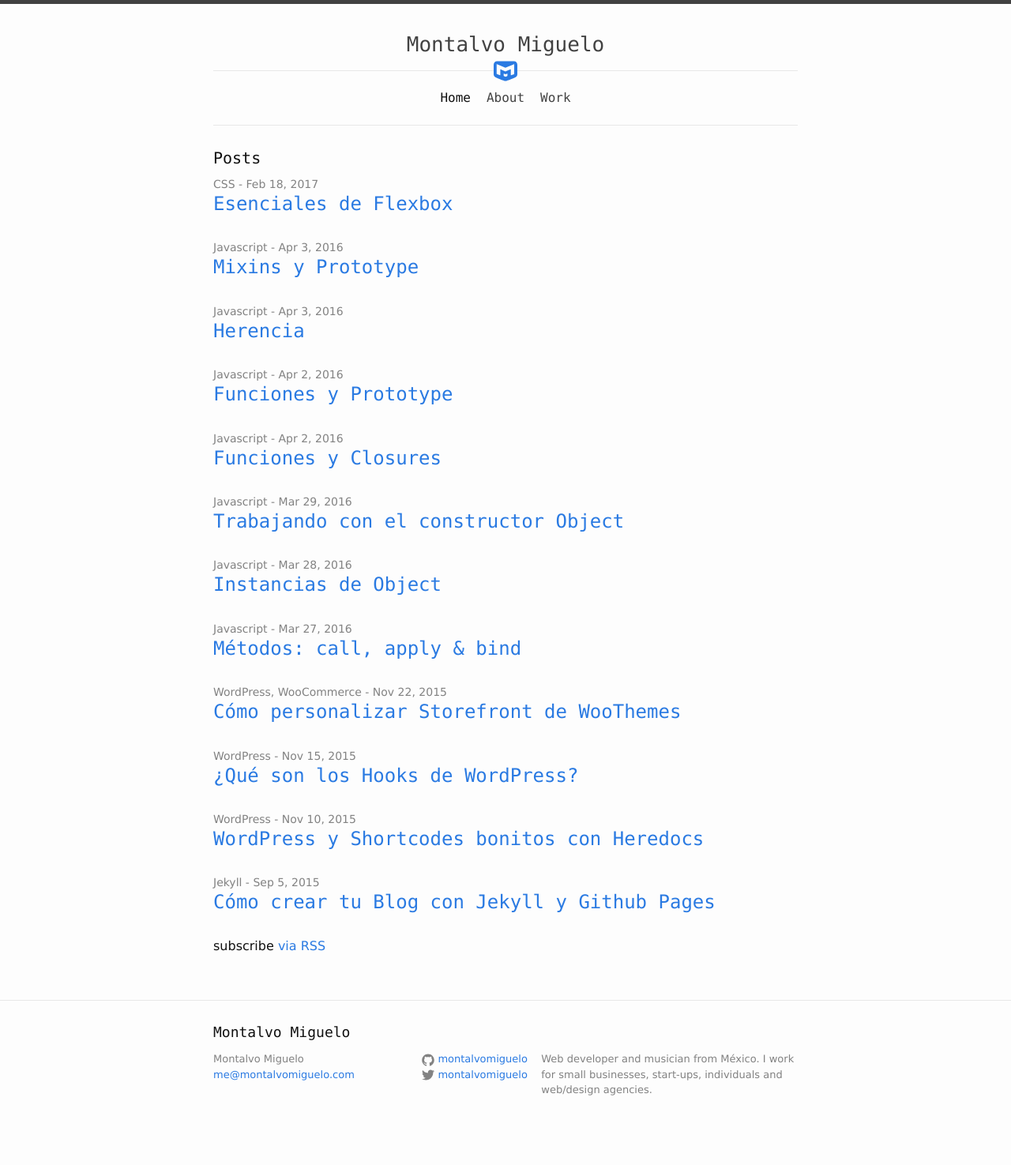
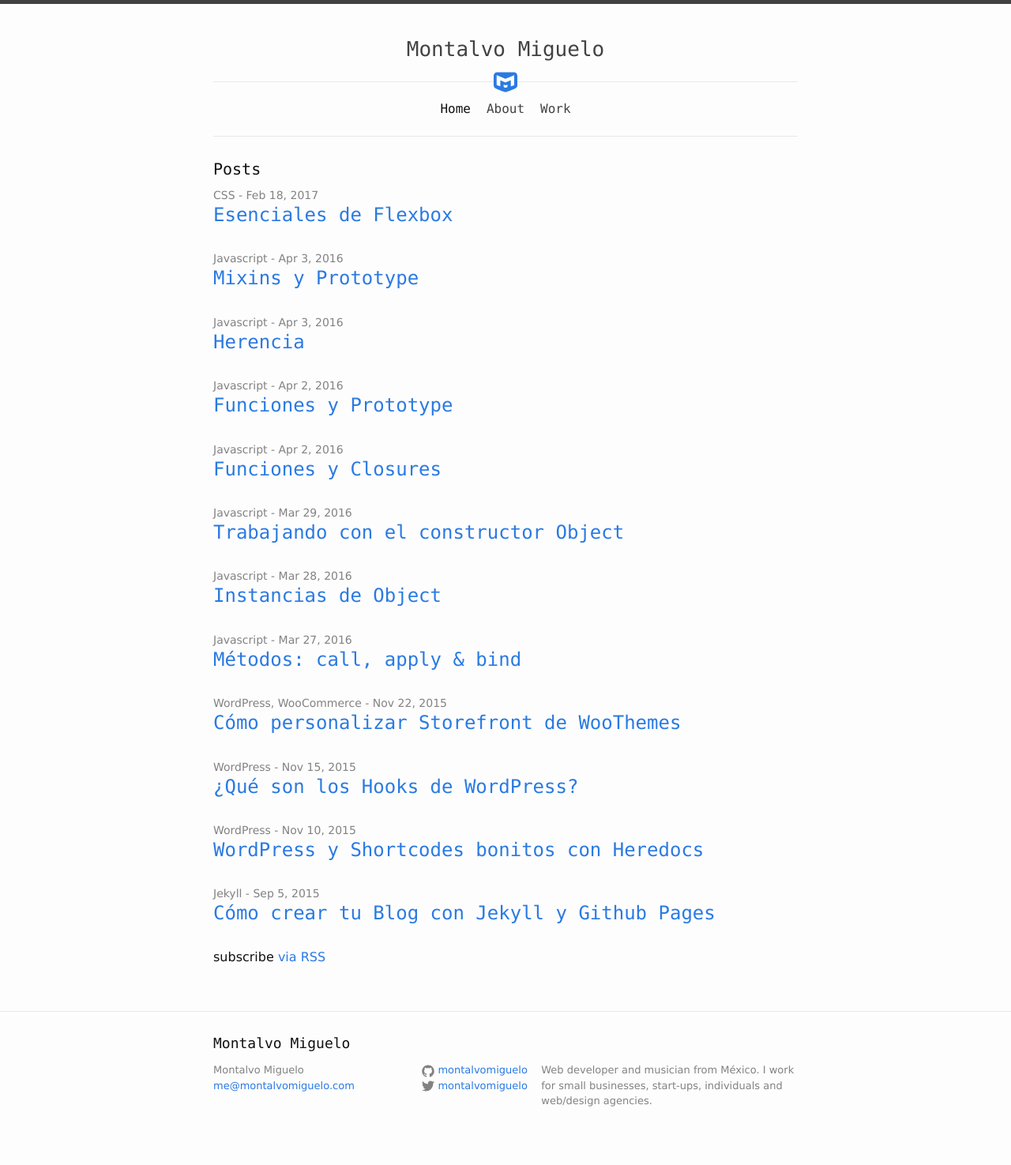
Before and after one commit to montalvomiguelo/montalvomiguelo.github.io, a Jekyll site: the page built from index.html, in a window 1280 px wide. Shown: the whole page at 79% size. Built offline with Jekyll 4.4.1, drawn with Linux system fonts in a browser that asks for light colours.

Commit message:
add more margin to site title

```diff
--- a/_sass/_layout.scss
+++ b/_sass/_layout.scss
@@ -14,8 +14,8 @@
   font-family: $font-family-monospace;
   font-size: 26px;
   font-weight: $headings-font-weight;
-  margin-bottom: 18px;
-  margin-top: 36px;
+  margin-bottom: 1em;
+  margin-top: $phi * 1em;
 
   a {
     color: $grey-color-dark;
```
